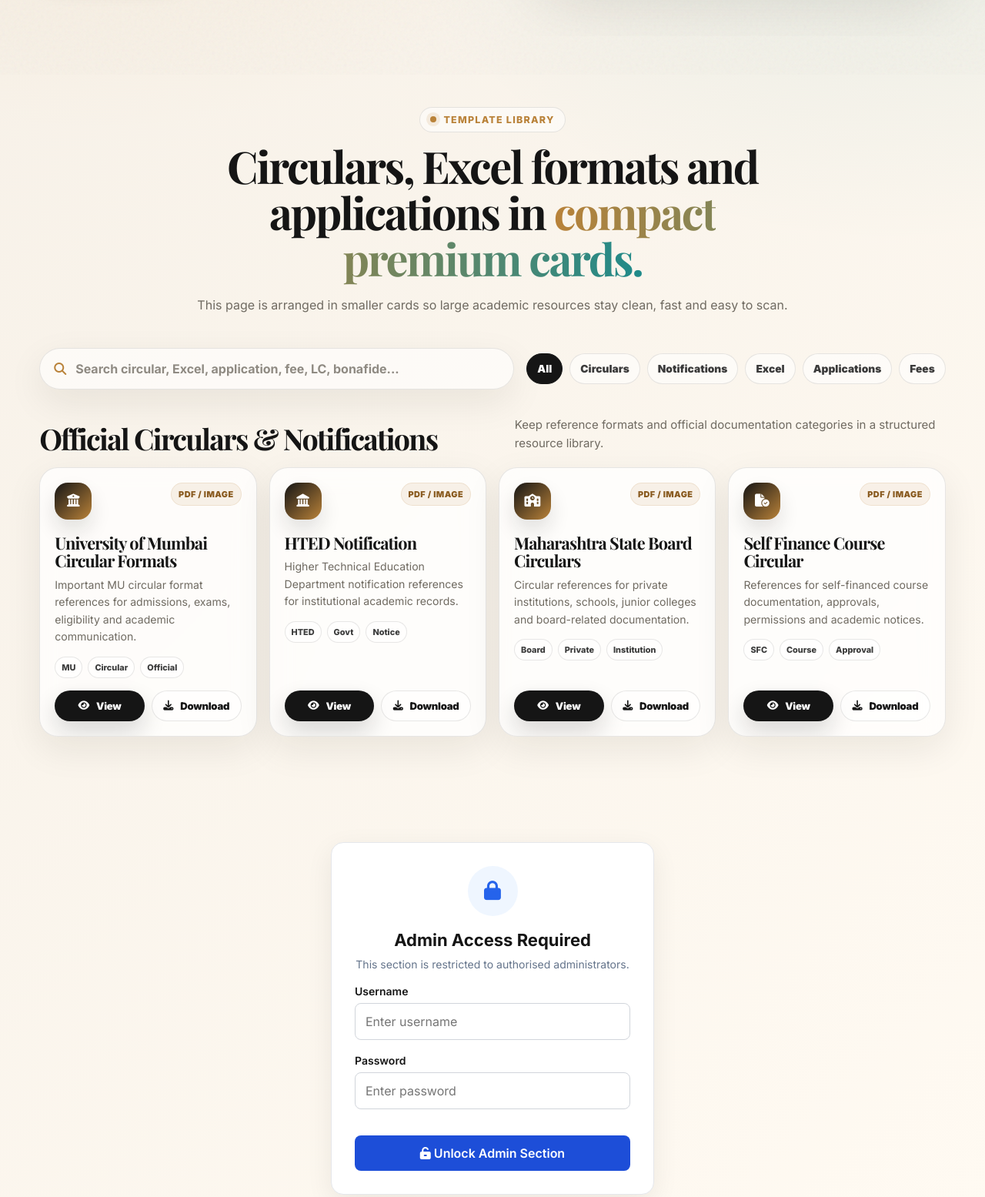
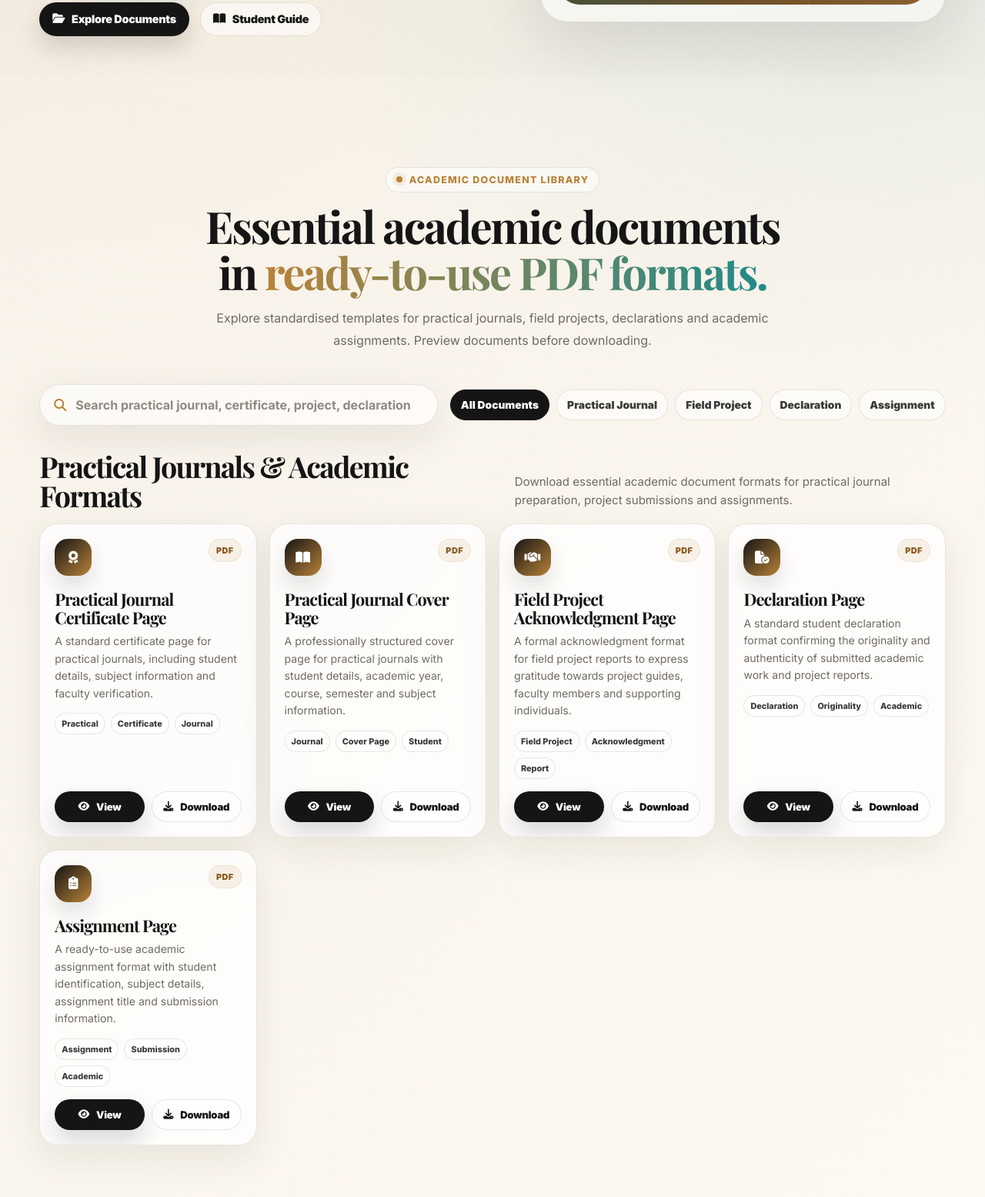
Before and after one commit to learnwithnaofil/s, a plain HTML site: page academic-template.html in a window 1280 px wide. Shown: the part 703-2258 px from the top of the page at 77% size. Drawn offline with nearby package versions, Linux system fonts and the light colour scheme.

Commit message:
academic-template.html

```diff
--- a/academic-template.html
+++ b/academic-template.html
@@ -1450,6 +1450,7 @@
       </button>
     </div>
   </nav>
+
 <header class="hero">
   <span class="hero-blob one" aria-hidden="true"></span>
   <span class="hero-blob two" aria-hidden="true"></span>
@@ -1457,176 +1458,457 @@
   <div class="container hero-grid">
     <div class="reveal">
       <div class="eyebrow">
-          <i class="fa-solid fa-sparkles"></i>
-          Academic Documentation Hub
-        </div>
-
-        <h1>Institution files made <span class="soft">organized</span> and ready.</h1>
+        <i class="fa-solid fa-graduation-cap"></i>
+        Practical Journal & Document Hub
+      </div>
+
+      <h1>Your academic documents, <span class="soft">professionally</span> prepared.</h1>
 
       <p class="hero-desc">
-          A premium academic template library for circulars, notifications, college formats, Excel records, applications
-          and institutional documentation. Every resource can be connected with PDF, image or Excel files for view and
-          download.
+        A dedicated academic document library featuring practical
+        journal certificates, cover pages, field project
+        acknowledgments, declaration pages and assignment formats.
+        Access standardised PDF templates for your academic work.
       </p>
 
       <div class="hero-buttons">
         <a href="#templates" class="btn btn-primary">
-            <i class="fa-solid fa-folder-tree"></i>
-            Explore Templates
+          <i class="fa-solid fa-folder-open"></i>
+          Explore Documents
         </a>
 
         <a href="#starterKit" class="btn btn-outline">
-            <i class="fa-solid fa-list-check"></i>
-            Starter Kit
+          <i class="fa-solid fa-book-open"></i>
+          Student Guide
         </a>
       </div>
     </div>
 
-      <aside class="dashboard surface reveal delay-1" aria-label="Academic templates dashboard">
+    <aside class="dashboard surface reveal delay-1"
+      aria-label="Academic document library dashboard">
+
       <div class="dashboard-inner">
+
         <div class="dash-pills">
-            <span class="dash-pill"><i class="fa-solid fa-building-columns"></i> Institution Ready</span>
-            <span class="dash-pill"><i class="fa-solid fa-file-arrow-down"></i> View + Download</span>
-          </div>
-
-          <h2 class="dash-title">Your academic file room, redesigned.</h2>
+          <span class="dash-pill">
+            <i class="fa-solid fa-building-columns"></i>
+            Academic Ready
+          </span>
+
+          <span class="dash-pill">
+            <i class="fa-solid fa-file-pdf"></i>
+            PDF Documents
+          </span>
+        </div>
+
+        <h2 class="dash-title">
+          Your academic documents, all in one place.
+        </h2>
 
         <p class="dash-sub">
-            Keep important circulars, applications and Excel formats in one beautiful searchable system.
+          Access essential academic formats designed to make
+          practical journals, field projects and assignments
+          organised and professional.
         </p>
 
         <div class="mini-stats">
+
           <div class="mini-stat">
-              <strong>11</strong>
-              <span>Resource Cards</span>
-            </div>
-            <div class="mini-stat">
-              <strong>03</strong>
-              <span>File Types</span>
-            </div>
+            <strong>05</strong>
+            <span>Document Templates</span>
+          </div>
+
           <div class="mini-stat">
             <strong>01</strong>
-              <span>Smart Library</span>
-            </div>
+            <span>File Format</span>
+          </div>
+
+          <div class="mini-stat">
+            <strong>01</strong>
+            <span>Document Library</span>
+          </div>
+
         </div>
 
         <div class="quote-strip">
-            Unique feature: students and staff can filter by circular, Excel, application and fee formats instead of
-            searching folders manually.
-          </div>
+          Student-friendly academic templates:
+          Preview, download and prepare your documents
+          without searching through multiple folders.
+        </div>
+
       </div>
     </aside>
   </div>
 </header>
+
 
 <main>
   <section class="templates-section" id="templates">
+
     <div class="container">
+
       <div class="section-head reveal">
-          <div class="kicker">Template Library</div>
-          <h2 class="section-title">Circulars, Excel formats and applications in <span class="text-gradient">compact
-              premium cards.</span></h2>
+
+        <div class="kicker">Academic Document Library</div>
+
+        <h2 class="section-title">
+          Essential academic documents in
+          <span class="text-gradient">ready-to-use PDF formats.</span>
+        </h2>
+
         <p class="section-subtitle">
-            This page is arranged in smaller cards so large academic resources stay clean, fast and easy to scan.
+          Explore standardised templates for practical journals,
+          field projects, declarations and academic assignments.
+          Preview documents before downloading.
         </p>
-        </div>
+
+      </div>
+
+      <!-- SEARCH AND FILTER TOOLBAR -->
 
       <div class="toolbar reveal">
+
         <label class="search-box" for="templateSearch">
+
           <i class="fa-solid fa-magnifying-glass"></i>
-            <input type="search" id="templateSearch"
-              placeholder="Search circular, Excel, application, fee, LC, bonafide..." autocomplete="off" />
+
+          <input
+            type="search"
+            id="templateSearch"
+            placeholder="Search practical journal, certificate, project, declaration..."
+            autocomplete="off"
+          />
+
         </label>
 
-          <div class="chips" aria-label="Filter templates">
-            <button class="chip active" data-filter="all">All</button>
-            <button class="chip" data-filter="circular">Circulars</button>
-            <button class="chip" data-filter="notification">Notifications</button>
-            <button class="chip" data-filter="excel">Excel</button>
-            <button class="chip" data-filter="application">Applications</button>
-            <button class="chip" data-filter="finance">Fees</button>
-          </div>
-        </div>
+        <div class="chips" aria-label="Filter documents">
+
+          <button class="chip active" data-filter="all">
+            All Documents
+          </button>
+
+          <button class="chip" data-filter="journal">
+            Practical Journal
+          </button>
+
+          <button class="chip" data-filter="project">
+            Field Project
+          </button>
+
+          <button class="chip" data-filter="declaration">
+            Declaration
+          </button>
+
+          <button class="chip" data-filter="assignment">
+            Assignment
+          </button>
+
+        </div>
+
+      </div>
+
+
+      <!-- DOCUMENT LIBRARY -->
 
       <div class="category-block reveal">
+
         <div class="block-title">
-            <h3>Official Circulars & Notifications</h3>
-            <p>Keep reference formats and official documentation categories in a structured resource library.</p>
-          </div>
+
+          <h3>Practical Journals & Academic Formats</h3>
+
+          <p>
+            Download essential academic document formats
+            for practical journal preparation, project submissions
+            and assignments.
+          </p>
+
+        </div>
+
 
         <div class="templates-grid">
-            <article class="surface template-card" data-category="circular"
-              data-keywords="university of mumbai circular formats mu circular pdf image official academic ordinance exam admission">
+
+
+          <!-- 01. PRACTICAL JOURNAL CERTIFICATE -->
+
+          <article class="surface template-card"
+            data-category="journal"
+            data-keywords="practical journal certificate certificate page journal certification student subject semester college university">
+
             <div class="template-top">
-                <div class="template-icon"><i class="fa-solid fa-building-columns"></i></div>
-                <span class="type-badge">PDF / Image</span>
-              </div>
-              <h4>University of Mumbai Circular Formats</h4>
-              <p>Important MU circular format references for admissions, exams, eligibility and academic communication.
+
+              <div class="template-icon">
+                <i class="fa-solid fa-award"></i>
+              </div>
+
+              <span class="type-badge">PDF</span>
+
+            </div>
+
+            <h4>Practical Journal Certificate Page</h4>
+
+            <p>
+              A standard certificate page for practical journals,
+              including student details, subject information
+              and faculty verification.
             </p>
-              <div class="mini-tags"><span>MU</span><span>Circular</span><span>Official</span></div>
+
+            <div class="mini-tags">
+              <span>Practical</span>
+              <span>Certificate</span>
+              <span>Journal</span>
+            </div>
+
             <div class="template-actions">
-                <button class="btn btn-primary" onclick="openPreview('muCircular')"><i class="fa-solid fa-eye"></i>
-                  View</button>
-                <a class="btn btn-outline" href="assets/templates/university-of-mumbai-circular-formats.pdf" download><i
-                    class="fa-solid fa-download"></i> Download</a>
-              </div>
+
+              <button class="btn btn-primary"
+                onclick="openPreview('journalCertificate')">
+
+                <i class="fa-solid fa-eye"></i>
+                View
+
+              </button>
+
+              <a class="btn btn-outline"
+                href="assets/templates/practical-journal-certificate.pdf"
+                download>
+
+                <i class="fa-solid fa-download"></i>
+                Download
+
+              </a>
+
+            </div>
+
           </article>
 
-            <article class="surface template-card" data-category="notification"
-              data-keywords="hted higher technical education department notification government maharashtra education notification pdf image">
+
+
+          <!-- 02. PRACTICAL JOURNAL COVER PAGE -->
+
+          <article class="surface template-card"
+            data-category="journal"
+            data-keywords="practical journal cover page front page title page student name roll number course semester subject college">
+
             <div class="template-top">
-                <div class="template-icon"><i class="fa-solid fa-landmark"></i></div>
-                <span class="type-badge">PDF / Image</span>
-              </div>
-              <h4>HTED Notification</h4>
-              <p>Higher Technical Education Department notification references for institutional academic records.</p>
-              <div class="mini-tags"><span>HTED</span><span>Govt</span><span>Notice</span></div>
+
+              <div class="template-icon">
+                <i class="fa-solid fa-book-open"></i>
+              </div>
+
+              <span class="type-badge">PDF</span>
+
+            </div>
+
+            <h4>Practical Journal Cover Page</h4>
+
+            <p>
+              A professionally structured cover page for practical
+              journals with student details, academic year,
+              course, semester and subject information.
+            </p>
+
+            <div class="mini-tags">
+              <span>Journal</span>
+              <span>Cover Page</span>
+              <span>Student</span>
+            </div>
+
             <div class="template-actions">
-                <button class="btn btn-primary" onclick="openPreview('hted')"><i class="fa-solid fa-eye"></i>
-                  View</button>
-                <a class="btn btn-outline" href="assets/templates/hted-notification.pdf" download><i
-                    class="fa-solid fa-download"></i> Download</a>
-              </div>
+
+              <button class="btn btn-primary"
+                onclick="openPreview('journalCover')">
+
+                <i class="fa-solid fa-eye"></i>
+                View
+
+              </button>
+
+              <a class="btn btn-outline"
+                href="assets/templates/practical-journal-cover-page.pdf"
+                download>
+
+                <i class="fa-solid fa-download"></i>
+                Download
+
+              </a>
+
+            </div>
+
           </article>
 
-            <article class="surface template-card" data-category="circular"
-              data-keywords="maharashtra state board circular private institution school junior college circular notification pdf image">
+
+
+          <!-- 03. FIELD PROJECT ACKNOWLEDGMENT -->
+
+          <article class="surface template-card"
+            data-category="project"
+            data-keywords="field project acknowledgment acknowledgement page project report thanks appreciation guide mentor faculty student">
+
             <div class="template-top">
-                <div class="template-icon"><i class="fa-solid fa-school"></i></div>
-                <span class="type-badge">PDF / Image</span>
-              </div>
-              <h4>Maharashtra State Board Circulars</h4>
-              <p>Circular references for private institutions, schools, junior colleges and board-related documentation.
+
+              <div class="template-icon">
+                <i class="fa-solid fa-handshake"></i>
+              </div>
+
+              <span class="type-badge">PDF</span>
+
+            </div>
+
+            <h4>Field Project Acknowledgment Page</h4>
+
+            <p>
+              A formal acknowledgment format for field project
+              reports to express gratitude towards project guides,
+              faculty members and supporting individuals.
             </p>
-              <div class="mini-tags"><span>Board</span><span>Private</span><span>Institution</span></div>
+
+            <div class="mini-tags">
+              <span>Field Project</span>
+              <span>Acknowledgment</span>
+              <span>Report</span>
+            </div>
+
             <div class="template-actions">
-                <button class="btn btn-primary" onclick="openPreview('stateBoard')"><i class="fa-solid fa-eye"></i>
-                  View</button>
+
+              <button class="btn btn-primary"
+                onclick="openPreview('projectAcknowledgment')">
+
+                <i class="fa-solid fa-eye"></i>
+                View
+
+              </button>
+
               <a class="btn btn-outline"
-                  href="assets/templates/maharashtra-state-board-circular-private-institution.pdf" download><i
-                    class="fa-solid fa-download"></i> Download</a>
-              </div>
+                href="assets/templates/field-project-acknowledgment.pdf"
+                download>
+
+                <i class="fa-solid fa-download"></i>
+                Download
+
+              </a>
+
+            </div>
+
           </article>
 
-            <article class="surface template-card" data-category="circular"
-              data-keywords="self finance course circular unaided course sf course university circular fees approval academic permission pdf">
+
+
+          <!-- 04. DECLARATION PAGE -->
+
+          <article class="surface template-card"
+            data-category="declaration"
+            data-keywords="declaration page student declaration originality statement project report practical journal academic honesty">
+
             <div class="template-top">
-                <div class="template-icon"><i class="fa-solid fa-file-circle-check"></i></div>
-                <span class="type-badge">PDF / Image</span>
-              </div>
-              <h4>Self Finance Course Circular</h4>
-              <p>References for self-financed course documentation, approvals, permissions and academic notices.</p>
-              <div class="mini-tags"><span>SFC</span><span>Course</span><span>Approval</span></div>
+
+              <div class="template-icon">
+                <i class="fa-solid fa-file-circle-check"></i>
+              </div>
+
+              <span class="type-badge">PDF</span>
+
+            </div>
+
+            <h4>Declaration Page</h4>
+
+            <p>
+              A standard student declaration format confirming
+              the originality and authenticity of submitted
+              academic work and project reports.
+            </p>
+
+            <div class="mini-tags">
+              <span>Declaration</span>
+              <span>Originality</span>
+              <span>Academic</span>
+            </div>
+
             <div class="template-actions">
-                <button class="btn btn-primary" onclick="openPreview('sfc')"><i class="fa-solid fa-eye"></i>
-                  View</button>
-                <a class="btn btn-outline" href="assets/templates/self-finance-course-circular.pdf" download><i
-                    class="fa-solid fa-download"></i> Download</a>
-              </div>
+
+              <button class="btn btn-primary"
+                onclick="openPreview('declaration')">
+
+                <i class="fa-solid fa-eye"></i>
+                View
+
+              </button>
+
+              <a class="btn btn-outline"
+                href="assets/templates/declaration-page.pdf"
+                download>
+
+                <i class="fa-solid fa-download"></i>
+                Download
+
+              </a>
+
+            </div>
+
           </article>
-          </div>
-        </div>
+
+
+
+          <!-- 05. ASSIGNMENT PAGE -->
+
+          <article class="surface template-card"
+            data-category="assignment"
+            data-keywords="assignment page assignment submission answer writing academic format student name roll number subject date">
+
+            <div class="template-top">
+
+              <div class="template-icon">
+                <i class="fa-solid fa-clipboard-list"></i>
+              </div>
+
+              <span class="type-badge">PDF</span>
+
+            </div>
+
+            <h4>Assignment Page</h4>
+
+            <p>
+              A ready-to-use academic assignment format with
+              student identification, subject details, assignment
+              title and submission information.
+            </p>
+
+            <div class="mini-tags">
+              <span>Assignment</span>
+              <span>Submission</span>
+              <span>Academic</span>
+            </div>
+
+            <div class="template-actions">
+
+              <button class="btn btn-primary"
+                onclick="openPreview('assignment')">
+
+                <i class="fa-solid fa-eye"></i>
+                View
+
+              </button>
+
+              <a class="btn btn-outline"
+                href="assets/templates/assignment-page.pdf"
+                download>
+
+                <i class="fa-solid fa-download"></i>
+                Download
+
+              </a>
+
+            </div>
+
+          </article>
+
+
+        </div>
+      </div>
+
+    </div>
+  </section>
+
+
 
         <!-- ADMIN PROTECTED SECTION -->
         <div id="adminProtectedSection" style="display: none;">
```
Lines whose indentation alone changed are shown as unchanged.
